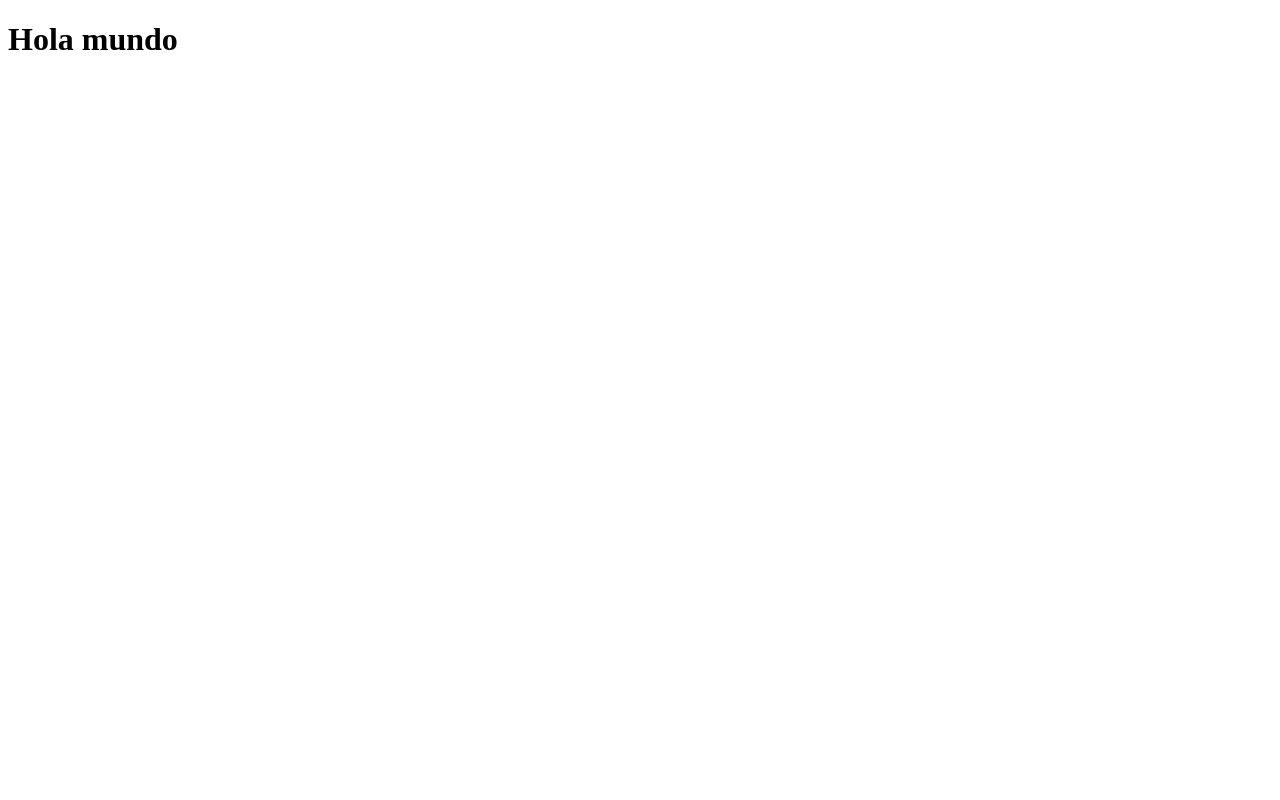
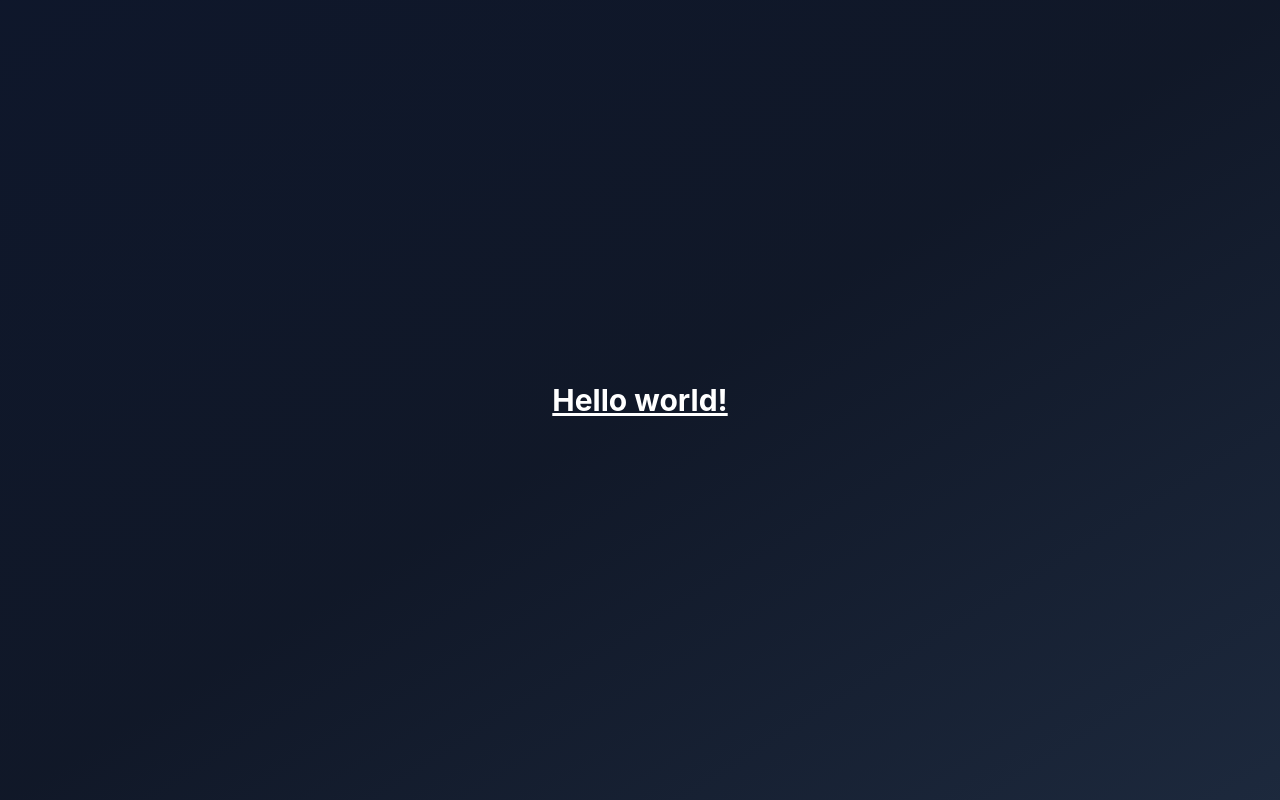
Before and after one commit to JaviierEspitia/hooks-app, a React (Vite) app: page / in a window 1280 px wide. Built offline with nearby package versions, Linux system fonts and the light colour scheme.

Commit message:
adds tailwindcss to project

```diff
--- a/package.json
+++ b/package.json
@@ -10,8 +10,10 @@
     "preview": "vite preview"
   },
   "dependencies": {
+    "@tailwindcss/vite": "^4.2.4",
     "react": "^19.1.0",
-    "react-dom": "^19.1.0"
+    "react-dom": "^19.1.0",
+    "tailwindcss": "^4.2.4"
   },
   "devDependencies": {
     "@eslint/js": "^9.30.1",
--- a/src/HooksApp.tsx
+++ b/src/HooksApp.tsx
@@ -2,8 +2,10 @@
 
 export const HooksApp = () => {
   return (
-    <>
-      <h1>Hola mundo</h1>
-    </>
+    <div className='bg-gradient'>
+      <h1 className="text-3xl font-bold underline">
+        Hello world!
+      </h1>
+    </div>
   )
 }
--- a/src/index.css
+++ b/src/index.css
@@ -0,0 +1,5 @@
+@import "tailwindcss";
+
+.bg-gradient {
+  @apply bg-gradient-to-br from-slate-900 via-gray-900 to-slate-800 min-h-screen flex items-center justify-center p-4 text-white;
+}
--- a/vite.config.ts
+++ b/vite.config.ts
@@ -1,7 +1,8 @@
 import { defineConfig } from 'vite'
 import react from '@vitejs/plugin-react-swc'
+import tailwindcss from '@tailwindcss/vite'
 
 // https://vite.dev/config/
 export default defineConfig({
-  plugins: [react()],
+  plugins: [react(), tailwindcss()],
 })
```
Also changed, not shown: 2 other files (tests, documents, lock files or other folders).
